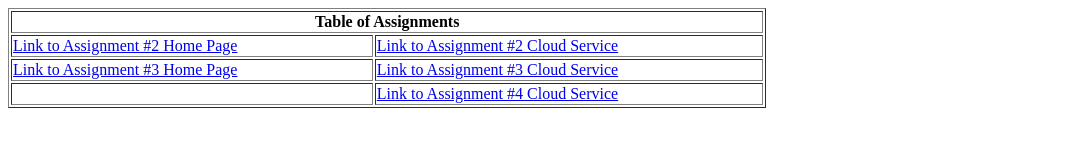
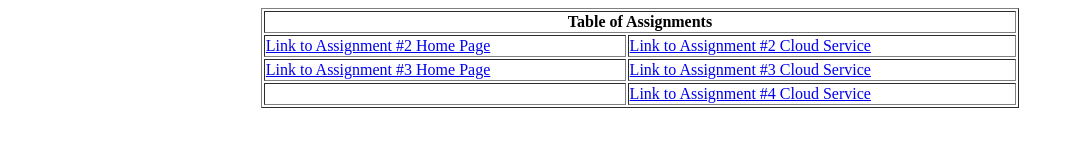
Before and after one commit to Gaurav-Zanpure/Gaurav-Zanpure.github.io, a plain HTML site: page iamgdz.html in a window 1280 px wide. Shown: the whole page, without its empty margins (0-1074 px from the left). Drawn offline with Linux system fonts and the light colour scheme.

Commit message:
Update iamgdz.html

```diff
--- a/iamgdz.html
+++ b/iamgdz.html
@@ -4,7 +4,7 @@
 	<title>Table of Assignments</title>
 </head>
 <body>
-<table style="width:60%;" align="center;" border="1">
+<table style="width:60%; margin: 0 auto;" border="1">
   <tr>
     <th colspan="2">Table of Assignments</th>
   </tr>
```
